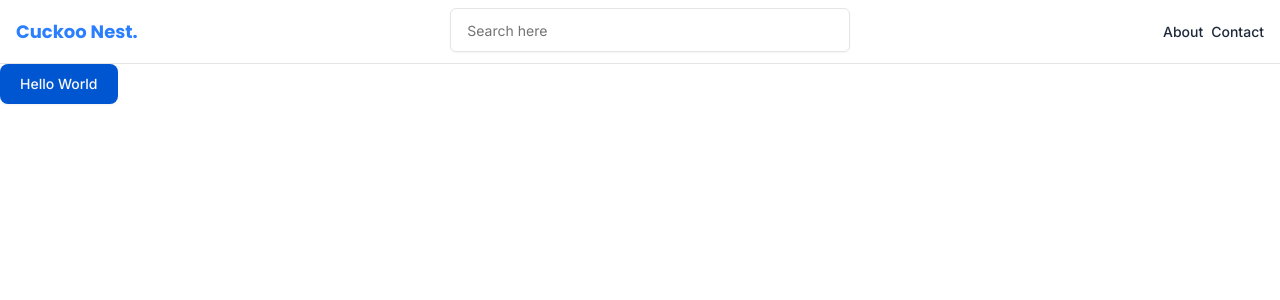
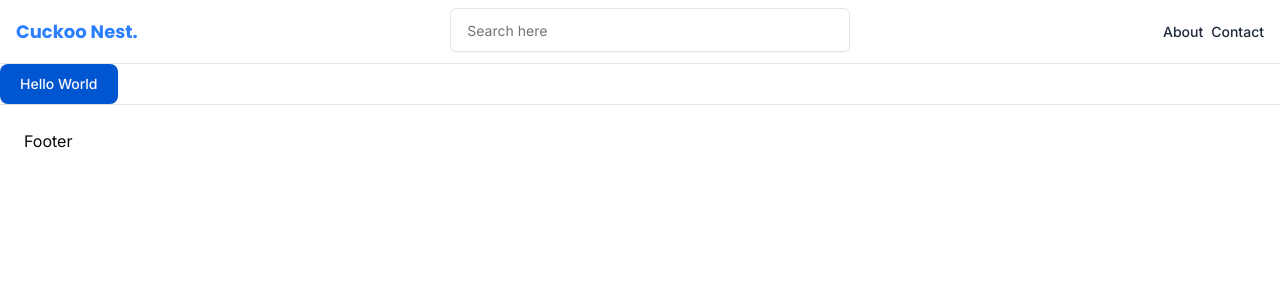
Before and after one commit to AjithPG/cuckoo-nest, a Next.js app: page /auth in a window 1280 px wide. Shown: the top 300 px of the page. Built offline with nearby package versions, Linux system fonts and the light colour scheme.

Commit message:
feat:add footer

```diff
--- a/src/app/components/Footer.tsx
+++ b/src/app/components/Footer.tsx
@@ -2,6 +2,10 @@
 
 export const Footer = () => {
   return (
-    <div>Footer</div>
+    <footer className="flex border-t justify-between p-6">
+     <div className="flex items-center gap-2">
+       <p>Footer</p>
+     </div>
+    </footer>
   )
 }
--- a/src/app/layout.tsx
+++ b/src/app/layout.tsx
@@ -26,6 +26,7 @@ export default function RootLayout({
       <body className={`${inter.className} antialiased`}>
         <Navbar/>
         {children}
+        <Footer/>
       </body>
     </html>
   );
```
